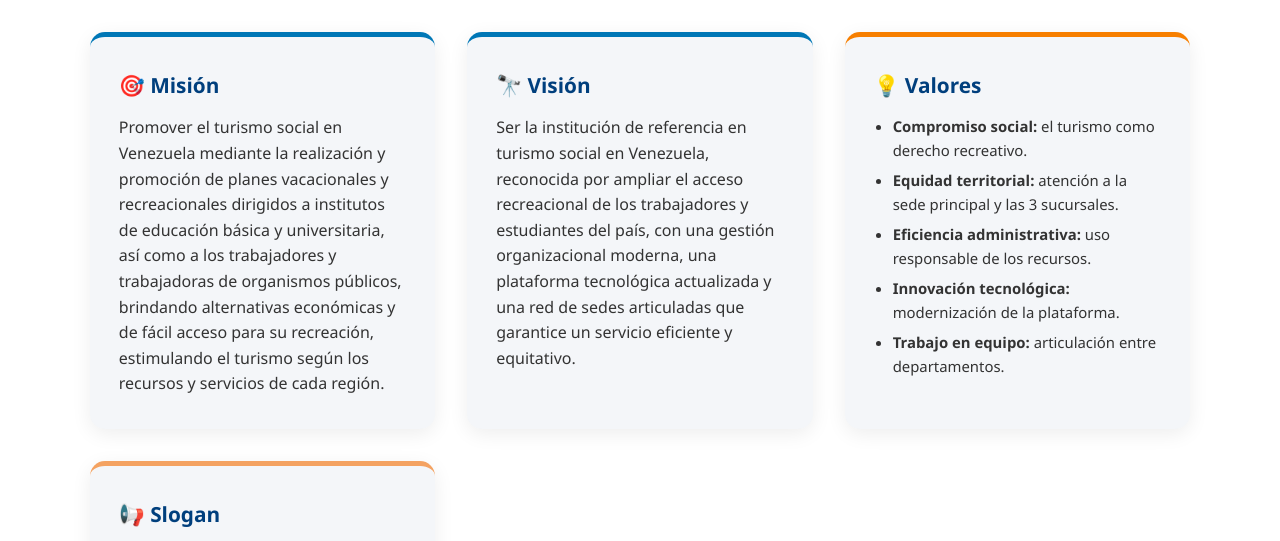
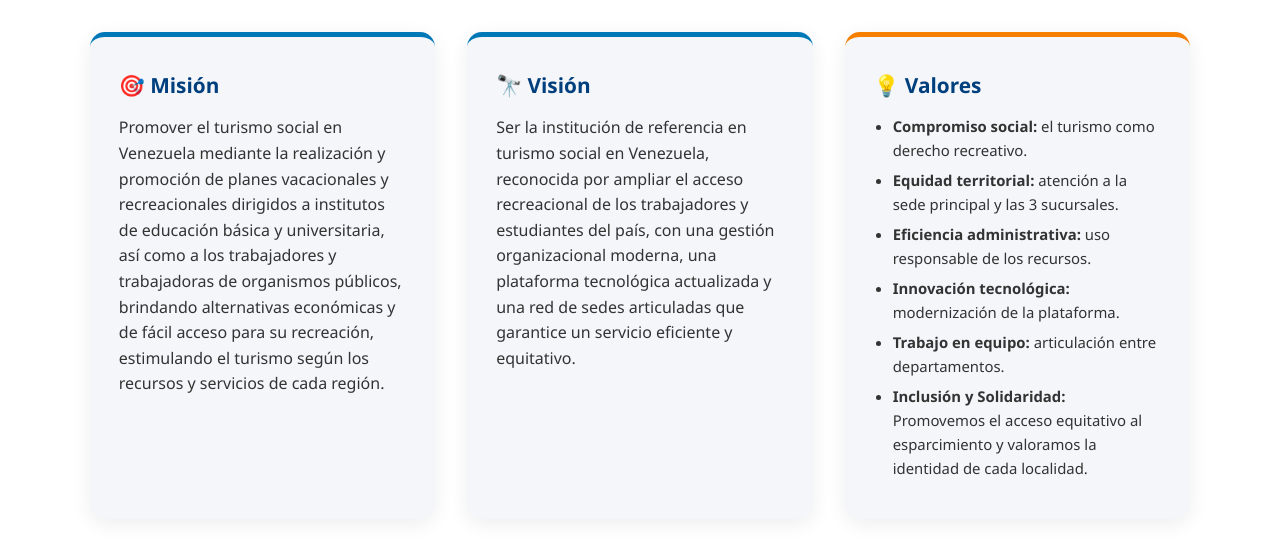
Before and after one commit to conociendovenezuela/naomi, a plain HTML site: page index.html in a window 1280 px wide. Both pictures are taken after a click on the button "Identidad". Shown: the part 216-757 px from the top of the page. Drawn offline with Linux system fonts and the light colour scheme.

Commit message:
Update index.html

```diff
--- a/index.html
+++ b/index.html
@@ -61,6 +61,7 @@
             <li><strong>Eficiencia administrativa:</strong> uso responsable de los recursos.</li>
             <li><strong>Innovación tecnológica:</strong> modernización de la plataforma.</li>
             <li><strong>Trabajo en equipo:</strong> articulación entre departamentos.</li>
+            <li><strong>Inclusión y Solidaridad:</strong> Promovemos el acceso equitativo al esparcimiento y valoramos la identidad de cada localidad.</li>
           </ul>
         </div>
         <div class="mv-card" style="border-top-color:var(--dorado);">
```
